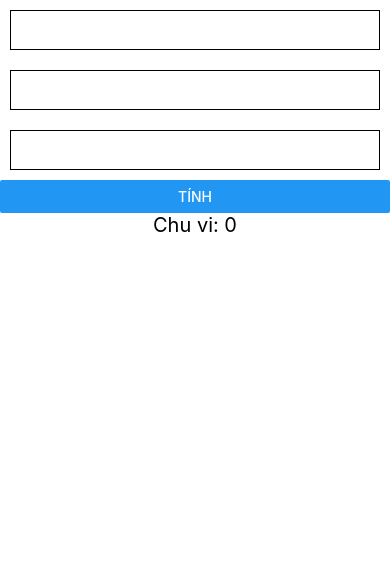
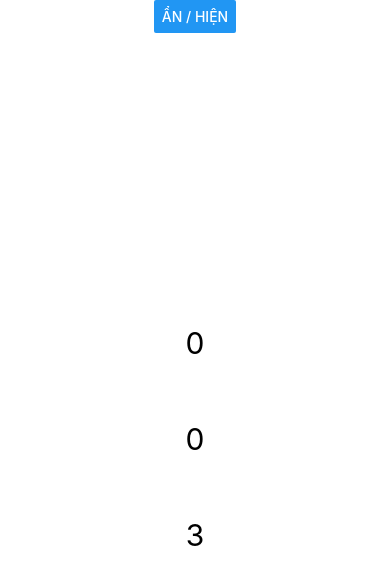
Before and after one commit to slade77777/reactNative12TS, a React Native app: screen / in a window 390 px wide. Shown: the top 584 px of the page. Built offline with nearby package versions, Linux system fonts and the light colour scheme.

Commit message:
use effect

```diff
--- a/App.tsx
+++ b/App.tsx
@@ -8,43 +8,23 @@
  * @format
  */
 
-import React, {useState} from 'react';
-import {
-  Alert,
-  Button,
-  FlatList,
-  SafeAreaView,
-  ScrollView,
-  StatusBar,
-  StyleSheet,
-  Text,
-  TextInput,
-  useColorScheme,
-  View,
-} from 'react-native';
-
-import CustomTextInput from './src/components/CustomTextInput';
+import React, {useState, useEffect} from 'react';
+import {Alert, Button, SafeAreaView, StyleSheet, Text} from 'react-native';
+import Clock from './src/components/Clock';
 
 const App = () => {
-  const [edge1, setEdge1] = useState('');
-  const [edge2, setEdge2] = useState('');
-  const [edge3, setEdge3] = useState('');
-  const [perimeter, setPerimeter] = useState(0);
-
-  function calculate() {
-    const total = +edge1 + +edge2 + +edge3;
-    setPerimeter(total);
-  }
+  const [showClock, setShowClock] = useState(true);
 
   return (
-    <SafeAreaView style={{backgroundColor: 'white', flex: 1}}>
-      <CustomTextInput onChangeEdge={setEdge1} />
-      <CustomTextInput onChangeEdge={setEdge2} />
-      <CustomTextInput onChangeEdge={setEdge3} />
-      <Button title={'Tính'} onPress={calculate} />
-      <Text style={{textAlign: 'center', fontSize: 20}}>
-        Chu vi: {perimeter}
-      </Text>
+    <SafeAreaView
+      style={{
+        backgroundColor: 'white',
+        flex: 1,
+        alignItems: 'center',
+        justifyContent: 'center',
+      }}>
+      <Button title={'Ẩn / hiện'} onPress={() => setShowClock(!showClock)} />
+      {showClock && <Clock />}
     </SafeAreaView>
   );
 };
--- /dev/null
+++ b/src/components/Clock.tsx
@@ -0,0 +1,51 @@
+import React, {FC, useEffect, useState} from 'react';
+import {SafeAreaView, StyleSheet, Text} from 'react-native';
+
+const Clock: FC = () => {
+  const [second, setSecond] = useState(0);
+  const [minute, setMinute] = useState(0);
+  const [hour, setHour] = useState(0);
+
+  useEffect(() => {
+    const interval = setInterval(() => {
+      console.log(second);
+      if (second < 10) {
+        setSecond(second + 1);
+      } else {
+        if (minute === 10) {
+          setHour(hour + 1);
+          setMinute(0);
+        } else {
+          setMinute(minute + 1);
+        }
+      }
+    }, 2000);
+    return () => {
+      clearInterval(interval);
+    };
+  }, [second, minute]);
+
+  return (
+    <SafeAreaView
+      style={{
+        backgroundColor: 'white',
+        flex: 1,
+        alignItems: 'center',
+        justifyContent: 'center',
+      }}>
+      <Text style={styles.text}>{hour}</Text>
+      <Text style={styles.text}>{minute}</Text>
+      <Text style={styles.text}>{second}</Text>
+    </SafeAreaView>
+  );
+};
+
+const styles = StyleSheet.create({
+  text: {
+    textAlign: 'center',
+    marginVertical: 30,
+    fontSize: 30,
+  },
+});
+
+export default Clock;
```
